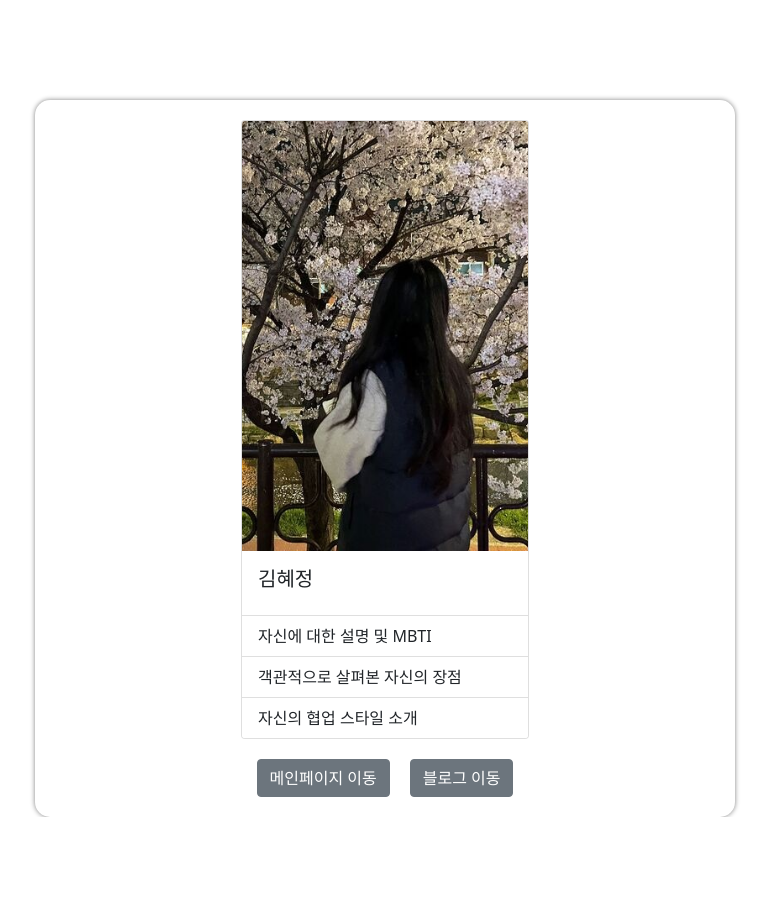
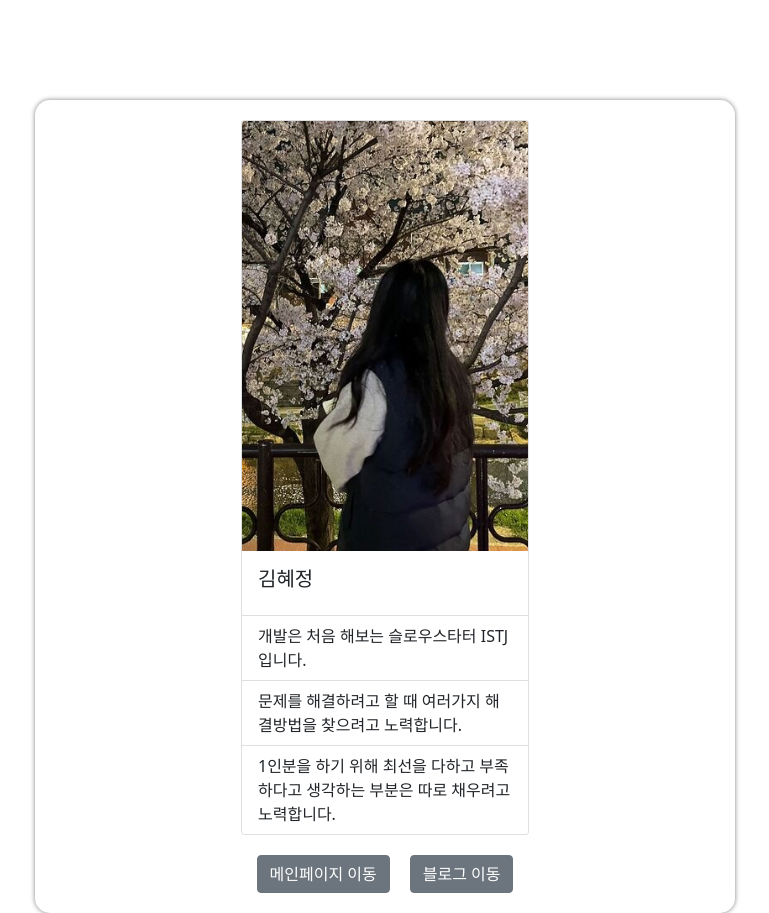
Before and after one commit to devKobe24/IFive, a website: page teamintroKHJ.html in a window 1280 px wide. Shown: the whole page, without its empty margins (255-1024 px from the left). Before the commit the page ends 817 px from the top, so only its background shows below. Drawn offline with nearby package versions, Linux system fonts and the light colour scheme.

Commit message:
teamintroKHJ 작성완료

```diff
--- a/teamintroKHJ.html
+++ b/teamintroKHJ.html
@@ -20,9 +20,9 @@
                 <h5 class="card-title">김혜정</h5>
             </div>
             <ul class="list-group list-group-flush">
-                <li class="list-group-item">자신에 대한 설명 및 MBTI</li>
-                <li class="list-group-item">객관적으로 살펴본 자신의 장점</li>
-                <li class="list-group-item">자신의 협업 스타일 소개</li>
+                <li class="list-group-item">개발은 처음 해보는 슬로우스타터 ISTJ입니다.</li>
+                <li class="list-group-item">문제를 해결하려고 할 때 여러가지 해결방법을 찾으려고 노력합니다.</li>
+                <li class="list-group-item">1인분을 하기 위해 최선을 다하고 부족하다고 생각하는 부분은 따로 채우려고 노력합니다.</li>
             </ul>
         </div>
         <div class="blogbtn">
```
